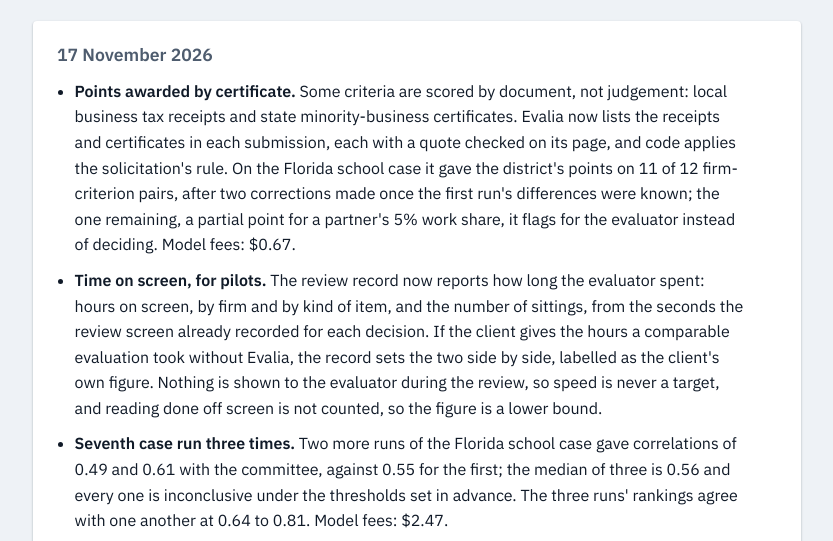
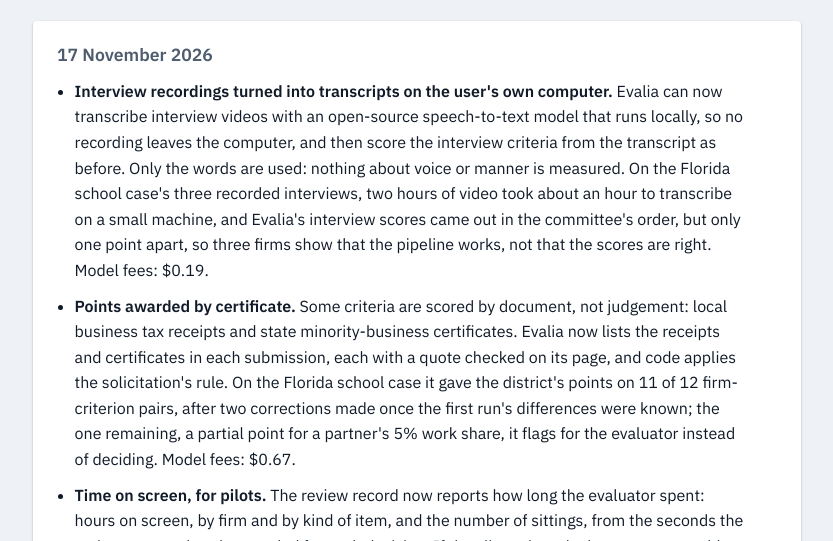
Before and after one commit to expoversal/expoversal.github.io, a plain HTML site: page Evalia/changelog.html in a window 1280 px wide. Shown: the part 208-749 px from the top of the page, without its empty margins (223-1056 px from the left). Drawn offline with Linux system fonts and the light colour scheme.

Commit message:
Evalia changelog: interview recordings
Co-Authored-By: Claude Opus 5.5 <noreply@anthropic.com>
Claude-Session: https://claude.ai/code/session_01QuvrVdQPLgRnpCZqph2mUL

```diff
--- a/Evalia/changelog.html
+++ b/Evalia/changelog.html
@@ -35,6 +35,7 @@ ul { margin: 0; padding-left: 1.1em } li { margin: 10px 0; max-width: 70ch }
 <h1>What&#x27;s new in Evalia</h1>
 <p class="lead">Changes to Evalia, newest first, written for people following the product. Results come from public tender records; firms are not named. Evalia proposes; the evaluation panel decides every score.</p>
 <section class="card"><h2>17 November 2026</h2><ul>
+<li><strong>Interview recordings turned into transcripts on the user's own computer.</strong> Evalia can now transcribe interview videos with an open-source speech-to-text model that runs locally, so no recording leaves the computer, and then score the interview criteria from the transcript as before. Only the words are used: nothing about voice or manner is measured. On the Florida school case's three recorded interviews, two hours of video took about an hour to transcribe on a small machine, and Evalia's interview scores came out in the committee's order, but only one point apart, so three firms show that the pipeline works, not that the scores are right. Model fees: $0.19.</li>
 <li><strong>Points awarded by certificate.</strong> Some criteria are scored by document, not judgement: local business tax receipts and state minority-business certificates. Evalia now lists the receipts and certificates in each submission, each with a quote checked on its page, and code applies the solicitation's rule. On the Florida school case it gave the district's points on 11 of 12 firm-criterion pairs, after two corrections made once the first run's differences were known; the one remaining, a partial point for a partner's 5% work share, it flags for the evaluator instead of deciding. Model fees: $0.67.</li>
 <li><strong>Time on screen, for pilots.</strong> The review record now reports how long the evaluator spent: hours on screen, by firm and by kind of item, and the number of sittings, from the seconds the review screen already recorded for each decision. If the client gives the hours a comparable evaluation took without Evalia, the record sets the two side by side, labelled as the client's own figure. Nothing is shown to the evaluator during the review, so speed is never a target, and reading done off screen is not counted, so the figure is a lower bound.</li>
 <li><strong>Seventh case run three times.</strong> Two more runs of the Florida school case gave correlations of 0.49 and 0.61 with the committee, against 0.55 for the first; the median of three is 0.56 and every one is inconclusive under the thresholds set in advance. The three runs' rankings agree with one another at 0.64 to 0.81. Model fees: $2.47.</li>
```
